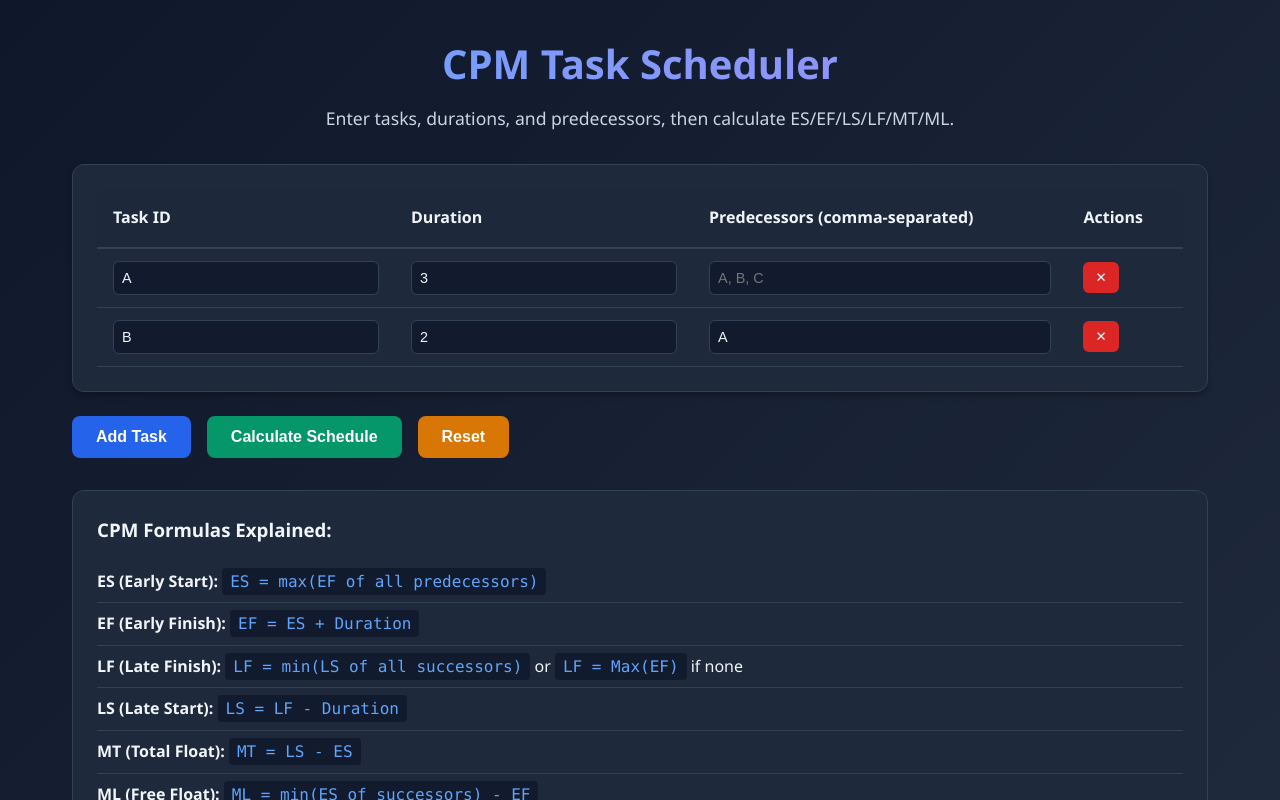
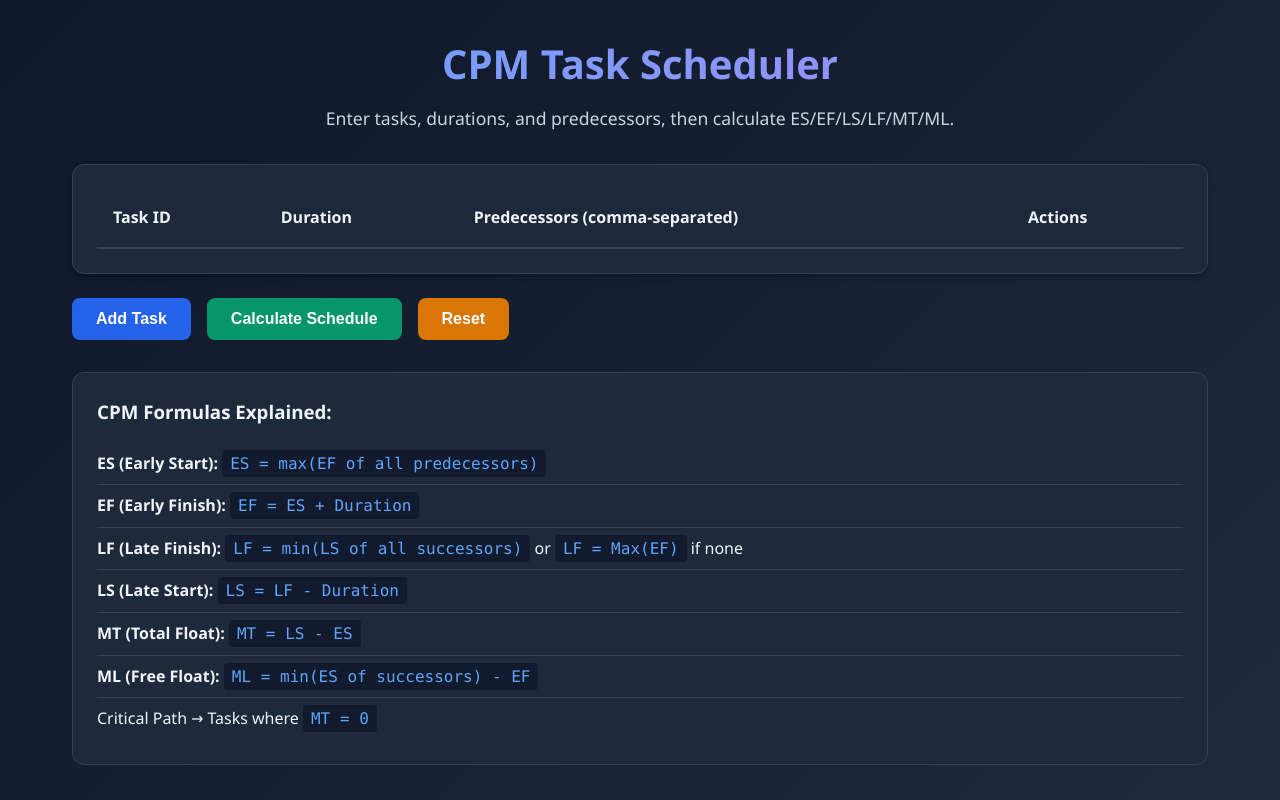
Before and after one commit to alammarimalak/criticalPathMethod, a React (Create React App) app: page / in a window 1280 px wide. Built offline with nearby package versions, Linux system fonts and the light colour scheme.

Commit message:
removed first tasks

```diff
--- a/src/App.js
+++ b/src/App.js
@@ -10,8 +10,8 @@ import Footer from './Footer'
 import './App.css';
 
 const initialTasks = [
-   { id: "A", duration: 3, predecessors: [] },
-   { id: "B", duration: 2, predecessors: ["A"] },
+  //  { id: "A", duration: 3, predecessors: [] },
+  //  { id: "B", duration: 2, predecessors: ["A"] },
 ];
 
 function App() {
```
